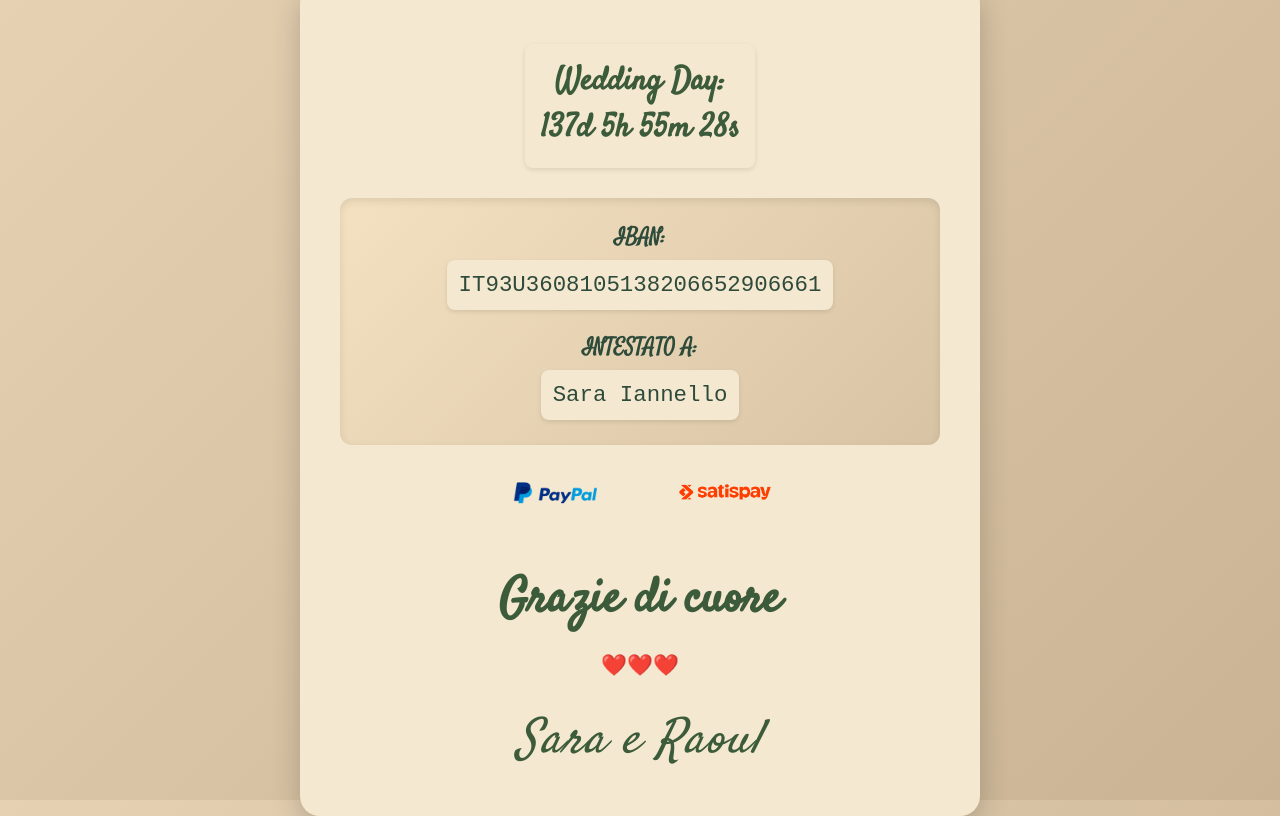
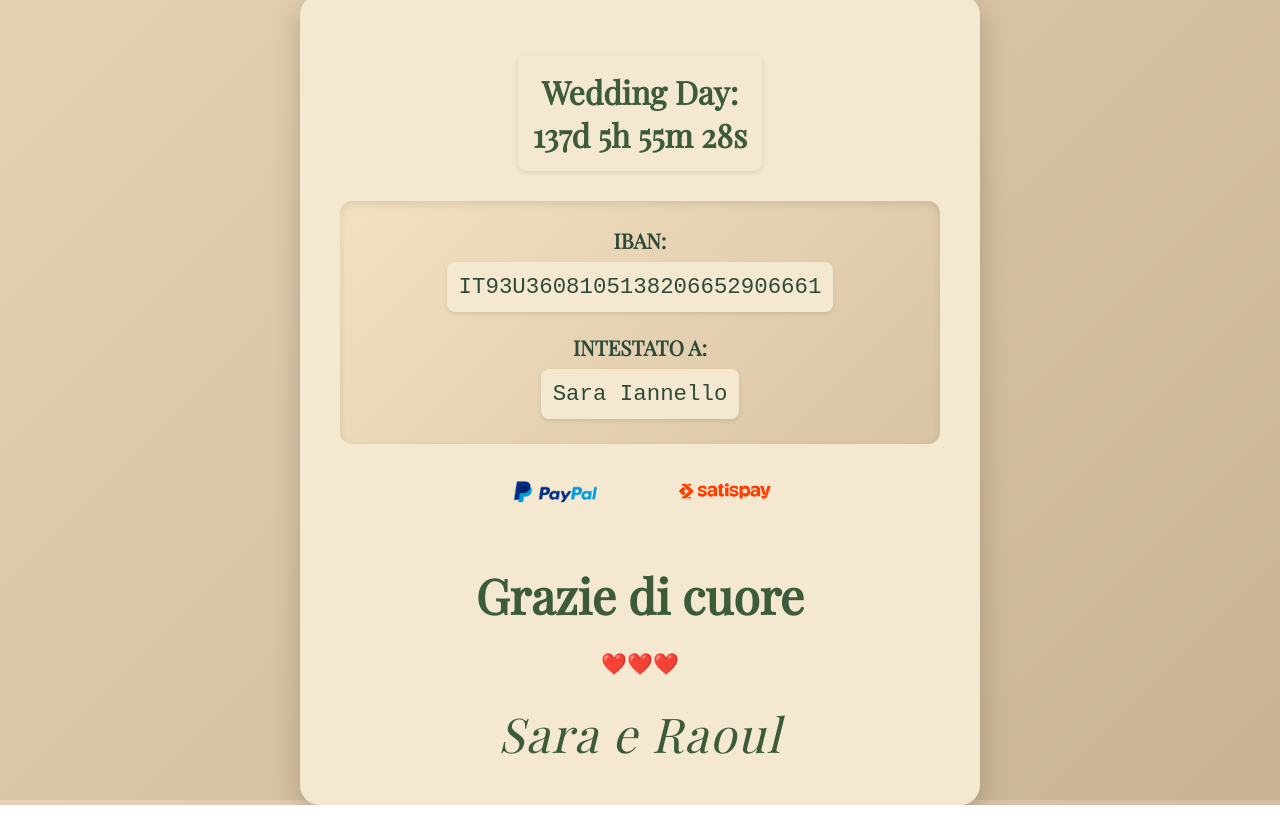
Before and after one commit to YellDevop/marry, a plain HTML site: page index.html in a window 1280 px wide. Drawn offline with nearby package versions, Linux system fonts and the light colour scheme.

Commit message:
Update index.html

```diff
--- a/index.html
+++ b/index.html
@@ -4,10 +4,10 @@
     <meta charset="UTF-8">
     <meta name="viewport" content="width=device-width, initial-scale=1.0">
     <title>Donazioni per Sara e Raoul</title>
-    <link href="https://fonts.googleapis.com/css2?family=Satisfy&display=swap" rel="stylesheet">
+    <link href="https://fonts.googleapis.com/css2?family=Playfair+Display&display=swap" rel="stylesheet">
     <style>
         body {
-            font-family: 'Satisfy', cursive;
+            font-family: 'Playfair Display', serif;
             background: linear-gradient(135deg, #f4e1c1 0%, #d8c4a4 100%);
             color: #2e4a3a;
             margin: 0;
```
